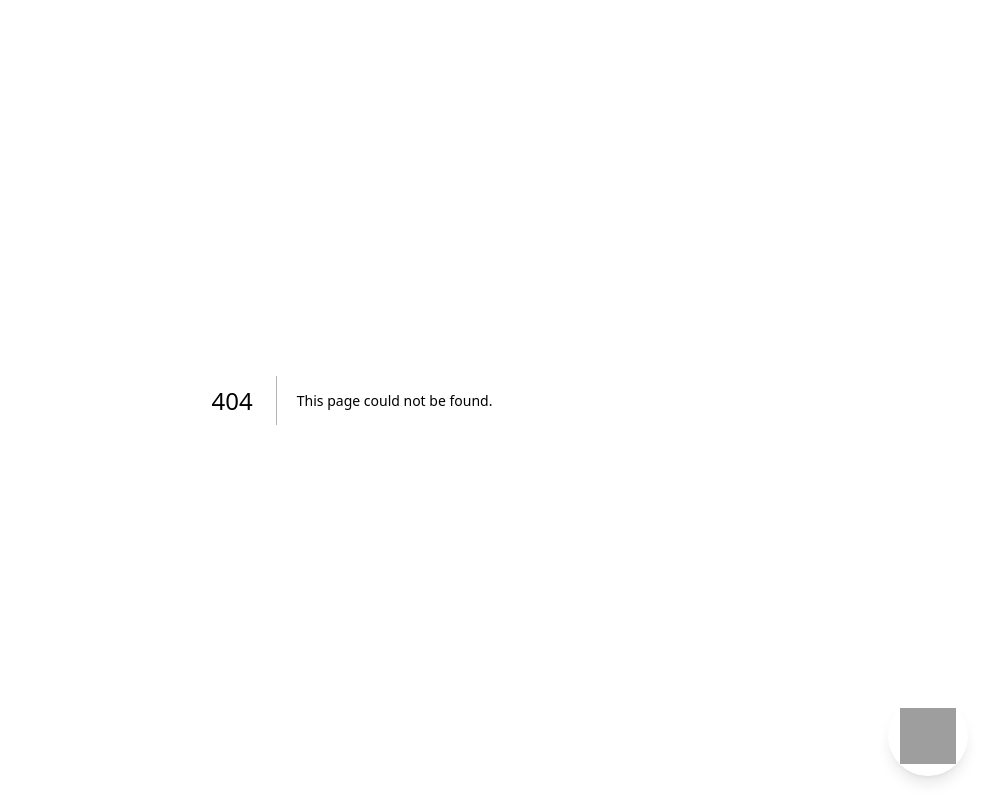
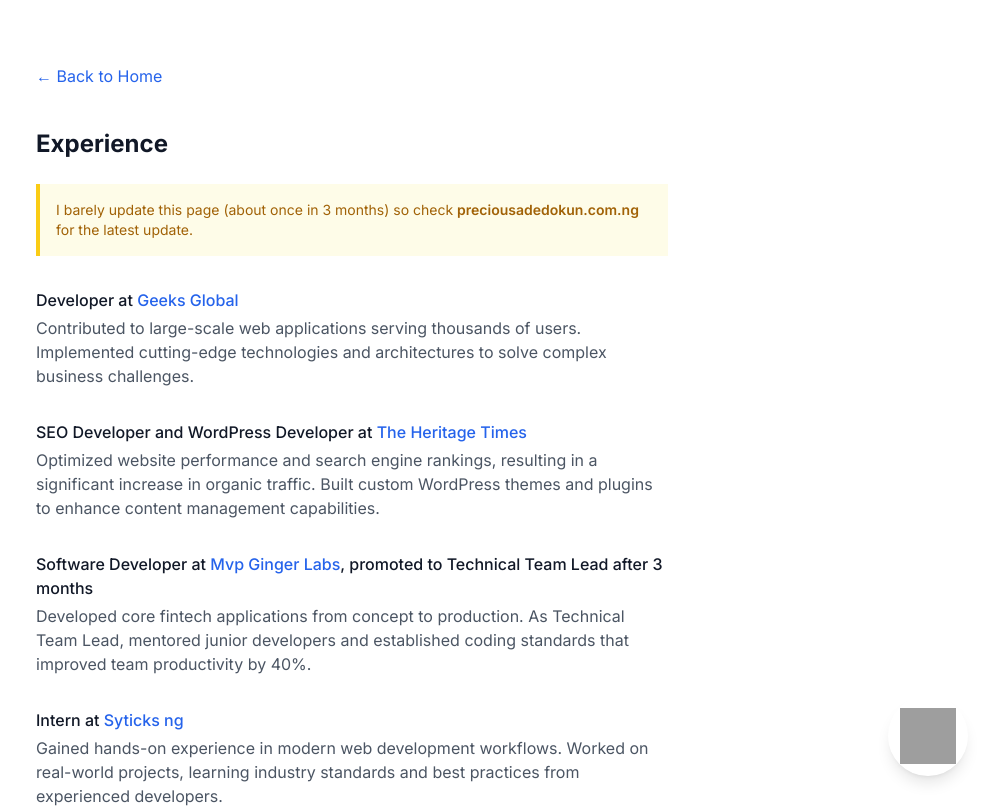
Before and after one commit to apreezofficial/apcodesphere.xyz, a Next.js app: page /experience in a window 1280 px wide. Before the commit this address had no page. Shown: the top 808 px of the page, without its empty margins (288-1280 px from the left). Built offline with nearby package versions, Linux system fonts and the light colour scheme; grey boxes are pictures that could not be loaded.

Commit message:
Move experiences to separate page and add outdated notice

```diff
--- a/app/about/page.tsx
+++ b/app/about/page.tsx
@@ -16,7 +16,7 @@ export default function About() {
         I spent my early years learning and exploring web technologies, developing a passion for creating beautiful and functional digital experiences. My journey in tech has been driven by curiosity and a desire to build tools that make a difference.
       </p>
       <p className="mb-4">
-        Currently, I am working remotely as a developer for an international company, <a href="https://geeksglobal.com" target="_blank" rel="noopener noreferrer" className="text-blue-600 hover:underline dark:text-blue-400">Geeks Global</a>. It's been an incredible opportunity to tackle complex challenges and build impactful solutions on a larger scale. Below is a look at my journey and past experiences:
+        Currently, I am working remotely as a developer for an international company, <a href="https://geeksglobal.com" target="_blank" rel="noopener noreferrer" className="text-blue-600 hover:underline dark:text-blue-400">Geeks Global</a>. It's been an incredible opportunity to tackle complex challenges and build impactful solutions on a larger scale.
       </p>
       <p className="mb-4">
         For over a year, I have been ranking for keywords like{' '}
@@ -26,49 +26,6 @@ export default function About() {
         <a href="https://www.google.com/search?q=seo+expert+in+nigeria" target="_blank" rel="noopener noreferrer" className="text-blue-600 hover:underline dark:text-blue-400">seo expert in nigeria</a>{' '}
         among others.
       </p>
-      <div className="space-y-8 mt-6">
-        <div>
-          <p className="font-medium">
-            Junior Laravel Developer at <a href="https://www.google.com/search?q=paytonltd" target="_blank" rel="noopener noreferrer" className="text-blue-600 hover:underline dark:text-blue-400">Paytonltd</a>
-          </p>
-          <p className="text-gray-600 mt-1 dark:text-gray-400">
-            Built and maintained scalable web applications using Laravel framework. Collaborated with cross-functional teams to deliver features on time while ensuring code quality and best practices.
-          </p>
-        </div>
-        <div>
-          <p className="font-medium">
-            Intern at <a href="https://www.google.com/search?q=Syticks+ng" target="_blank" rel="noopener noreferrer" className="text-blue-600 hover:underline dark:text-blue-400">Syticks ng</a>
-          </p>
-          <p className="text-gray-600 mt-1 dark:text-gray-400">
-            Gained hands-on experience in modern web development workflows. Worked on real-world projects, learning industry standards and best practices from experienced developers.
-          </p>
-        </div>
-        <div>
-          <p className="font-medium">
-            Software Developer at <a href="https://www.google.com/search?q=Mvp+ginger+labs" target="_blank" rel="noopener noreferrer" className="text-blue-600 hover:underline dark:text-blue-400">Mvp Ginger Labs</a>, promoted to Technical Team Lead after 3 months
-          </p>
-          <p className="text-gray-600 mt-1 dark:text-gray-400">
-            Developed core fintech applications from concept to production. As Technical Team Lead, mentored junior developers and established coding standards that improved team productivity by 40%.
-          </p>
-        </div>
-        <div>
-          <p className="font-medium">
-            SEO Developer and WordPress Developer at <a href="https://www.google.com/search?q=the+heritage+times" target="_blank" rel="noopener noreferrer" className="text-blue-600 hover:underline dark:text-blue-400">The Heritage Times</a>
-          </p>
-          <p className="text-gray-600 mt-1 dark:text-gray-400">
-            Optimized website performance and search engine rankings, resulting in a significant increase in organic traffic. Built custom WordPress themes and plugins to enhance content management capabilities.
-          </p>
-        </div>
-        <div>
-          <p className="font-medium">
-            Developer at <a href="https://geeksglobal.com" target="_blank" rel="noopener noreferrer" className="text-blue-600 hover:underline dark:text-blue-400">Geeks Global</a>
-          </p>
-          <p className="text-gray-600 mt-1 dark:text-gray-400">
-            Contributed to large-scale web applications serving thousands of users. Implemented cutting-edge technologies and architectures to solve complex business challenges.
-          </p>
-        </div>
-      </div>
-
       <div className="mt-12">
         <h2 className="text-2xl font-bold mb-4">Hobbies & Interests</h2>
         <p className="mb-4 text-gray-700 dark:text-gray-300">
--- /dev/null
+++ b/app/experience/page.tsx
@@ -0,0 +1,64 @@
+import Link from 'next/link';
+
+export default function Experience() {
+  return (
+    <main className="max-w-2xl mx-auto px-5 py-16">
+      <nav className="mb-10">
+        <Link href="/" className="text-blue-600 hover:underline dark:text-blue-400">
+          ← Back to Home
+        </Link>
+      </nav>
+
+      <h1 className="text-2xl font-bold mb-6">Experience</h1>
+
+      <div className="bg-yellow-50 dark:bg-yellow-900/30 border-l-4 border-yellow-400 p-4 mb-8">
+        <p className="text-sm text-yellow-700 dark:text-yellow-400">
+          I barely update this page (about once in 3 months) so check <a href="https://preciousadedokun.com.ng" target="_blank" rel="noopener noreferrer" className="font-semibold hover:underline">preciousadedokun.com.ng</a> for the latest update.
+        </p>
+      </div>
+
+      <div className="space-y-8 mt-6">
+        <div>
+          <p className="font-medium">
+            Developer at <a href="https://geeksglobal.com" target="_blank" rel="noopener noreferrer" className="text-blue-600 hover:underline dark:text-blue-400">Geeks Global</a>
+          </p>
+          <p className="text-gray-600 mt-1 dark:text-gray-400">
+            Contributed to large-scale web applications serving thousands of users. Implemented cutting-edge technologies and architectures to solve complex business challenges.
+          </p>
+        </div>
+        <div>
+          <p className="font-medium">
+            SEO Developer and WordPress Developer at <a href="https://www.google.com/search?q=the+heritage+times" target="_blank" rel="noopener noreferrer" className="text-blue-600 hover:underline dark:text-blue-400">The Heritage Times</a>
+          </p>
+          <p className="text-gray-600 mt-1 dark:text-gray-400">
+            Optimized website performance and search engine rankings, resulting in a significant increase in organic traffic. Built custom WordPress themes and plugins to enhance content management capabilities.
+          </p>
+        </div>
+        <div>
+          <p className="font-medium">
+            Software Developer at <a href="https://www.google.com/search?q=Mvp+ginger+labs" target="_blank" rel="noopener noreferrer" className="text-blue-600 hover:underline dark:text-blue-400">Mvp Ginger Labs</a>, promoted to Technical Team Lead after 3 months
+          </p>
+          <p className="text-gray-600 mt-1 dark:text-gray-400">
+            Developed core fintech applications from concept to production. As Technical Team Lead, mentored junior developers and established coding standards that improved team productivity by 40%.
+          </p>
+        </div>
+        <div>
+          <p className="font-medium">
+            Intern at <a href="https://www.google.com/search?q=Syticks+ng" target="_blank" rel="noopener noreferrer" className="text-blue-600 hover:underline dark:text-blue-400">Syticks ng</a>
+          </p>
+          <p className="text-gray-600 mt-1 dark:text-gray-400">
+            Gained hands-on experience in modern web development workflows. Worked on real-world projects, learning industry standards and best practices from experienced developers.
+          </p>
+        </div>
+        <div>
+          <p className="font-medium">
+            Junior Laravel Developer at <a href="https://www.google.com/search?q=paytonltd" target="_blank" rel="noopener noreferrer" className="text-blue-600 hover:underline dark:text-blue-400">Paytonltd</a>
+          </p>
+          <p className="text-gray-600 mt-1 dark:text-gray-400">
+            Built and maintained scalable web applications using Laravel framework. Collaborated with cross-functional teams to deliver features on time while ensuring code quality and best practices.
+          </p>
+        </div>
+      </div>
+    </main>
+  );
+}
--- a/app/few-of-my-works/page.tsx
+++ b/app/few-of-my-works/page.tsx
@@ -104,7 +104,14 @@ export default function FewOfMyWorks() {
           ← Back to Home
         </Link>
       </nav>
-      <h1 className="text-2xl font-bold mb-10">Few of My Works</h1>
+      <h1 className="text-2xl font-bold mb-6">Few of My Works</h1>
+
+      <div className="bg-yellow-50 dark:bg-yellow-900/30 border-l-4 border-yellow-400 p-4 mb-8">
+        <p className="text-sm text-yellow-700 dark:text-yellow-400">
+          I barely update this page (about once in 3 months) so check <a href="https://preciousadedokun.com.ng" target="_blank" rel="noopener noreferrer" className="font-semibold hover:underline">preciousadedokun.com.ng</a> for the latest update.
+        </p>
+      </div>
+
       <div className="space-y-8">
         {projects.map((project) => (
           <div key={project.id}>
--- a/app/page.tsx
+++ b/app/page.tsx
@@ -11,6 +11,11 @@ export default function Home() {
             <li>
               <Link href="/about" className="text-blue-600 hover:underline dark:text-blue-400">
                 About Me
+              </Link>
+            </li>
+            <li>
+              <Link href="/experience" className="text-blue-600 hover:underline dark:text-blue-400">
+                Experience
               </Link>
             </li>
             <li>
```
